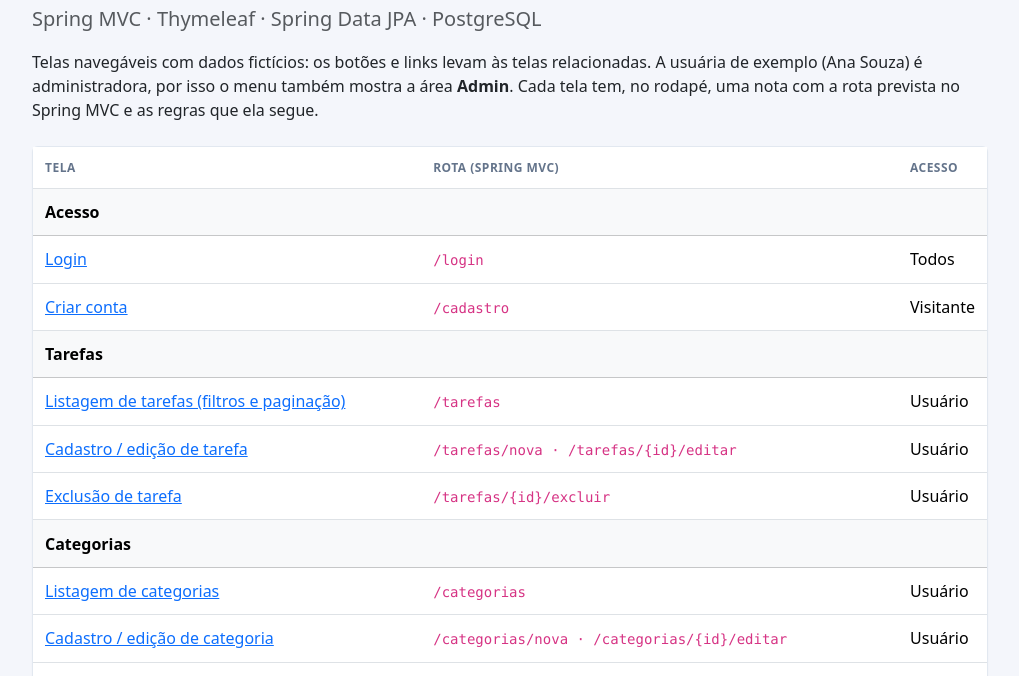
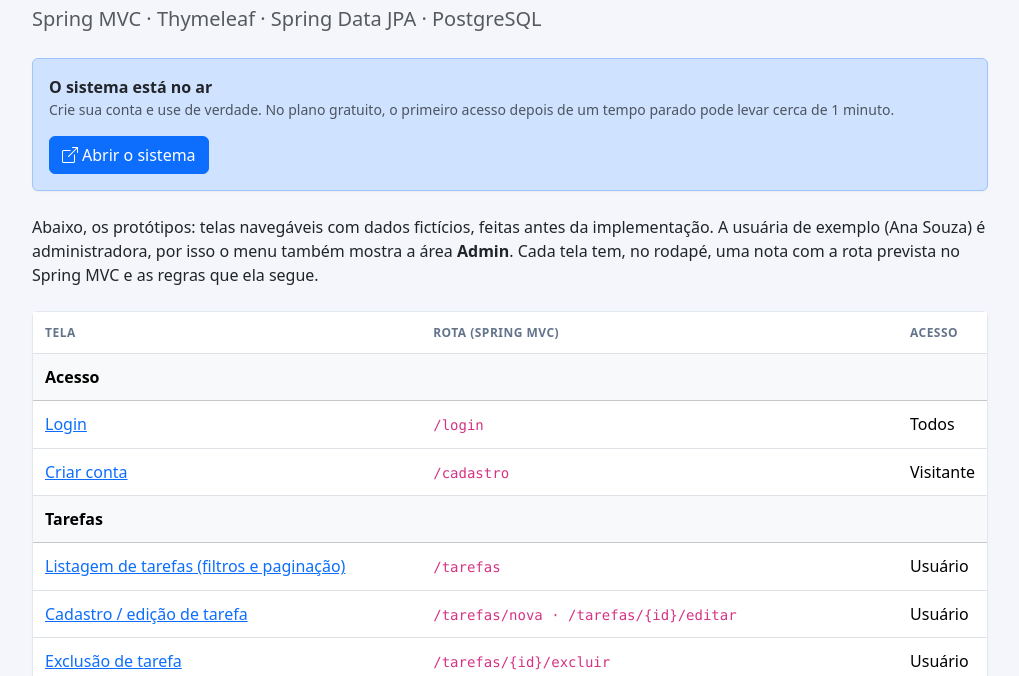
Before and after one commit to GUILHERMEKARNOPP/GerenciadorTarefas_SpringWeb, a plain HTML site: page docs/index.html in a window 1280 px wide. Shown: the part 118-794 px from the top of the page, without its empty margins (130-1149 px from the left). Drawn offline with nearby package versions, Linux system fonts and the light colour scheme.

Commit message:
Coloca o link do sistema publicado no README e no GitHub Pages
O sistema esta no ar no Render; o GitHub Pages (que so hospeda os prototipos) e o README passam a levar direto para ele, avisando da demora do primeiro acesso no plano gratuito.

```diff
--- a/docs/index.html
+++ b/docs/index.html
@@ -15,7 +15,15 @@
     <p class="text-primary fw-semibold mb-1"><i class="bi bi-check2-square me-1"></i>Gerenciador de Tarefas Web</p>
     <h1 class="h2">Protótipos de tela</h1>
     <p class="lead text-body-secondary">Spring MVC · Thymeleaf · Spring Data JPA · PostgreSQL</p>
-    <p>Telas navegáveis com dados fictícios: os botões e links levam às telas relacionadas. A usuária de exemplo
+    <div class="card card-body border-primary-subtle bg-primary-subtle d-flex flex-row flex-wrap align-items-center gap-3 my-4">
+        <div class="flex-grow-1">
+            <div class="fw-semibold">O sistema está no ar</div>
+            <div class="small text-body-secondary">Crie sua conta e use de verdade. No plano gratuito, o primeiro acesso
+                depois de um tempo parado pode levar cerca de 1 minuto.</div>
+        </div>
+        <a class="btn btn-primary" href="https://gerenciador-tarefas-xwvz.onrender.com"><i class="bi bi-box-arrow-up-right me-1"></i>Abrir o sistema</a>
+    </div>
+    <p>Abaixo, os protótipos: telas navegáveis com dados fictícios, feitas antes da implementação. A usuária de exemplo
         (Ana Souza) é administradora, por isso o menu também mostra a área <strong>Admin</strong>. Cada tela tem, no
         rodapé, uma nota com a rota prevista no Spring MVC e as regras que ela segue.</p>
     <div class="card mt-4">
```
Also changed, not shown: 1 other file.
